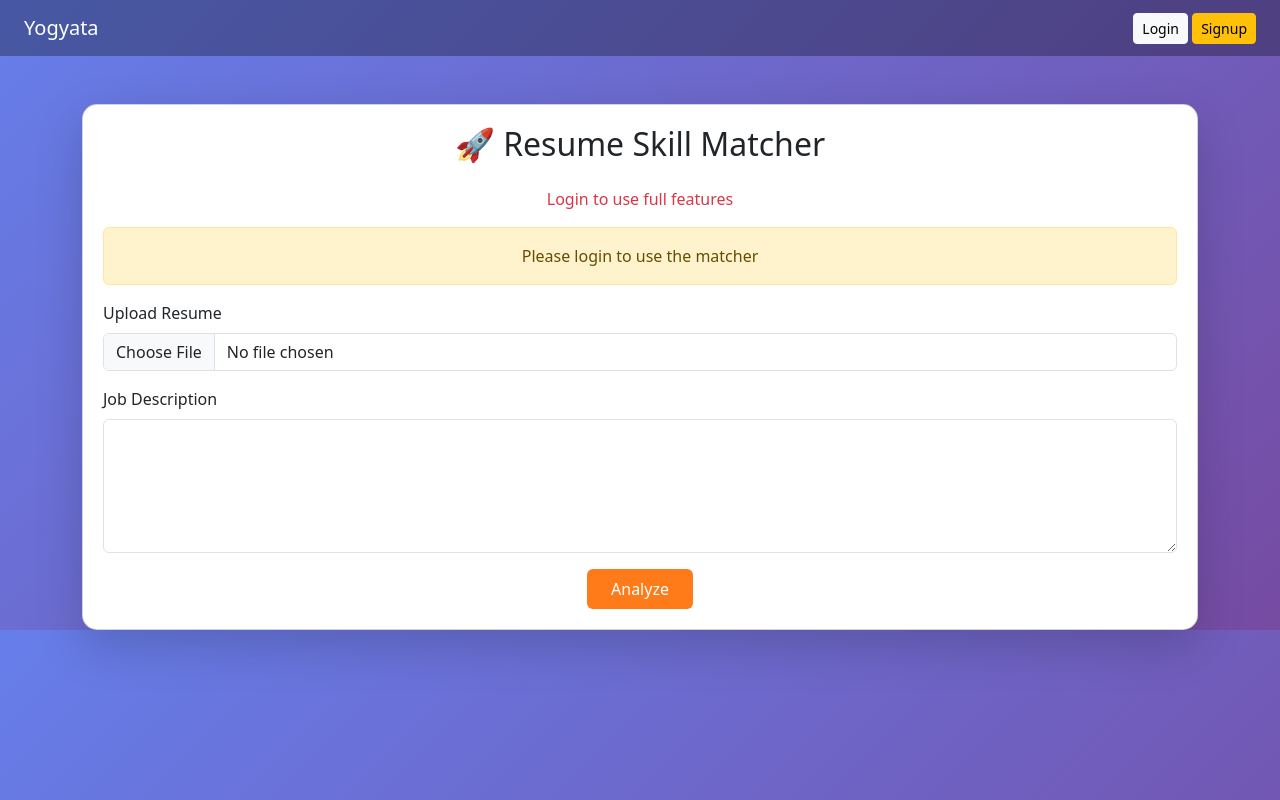
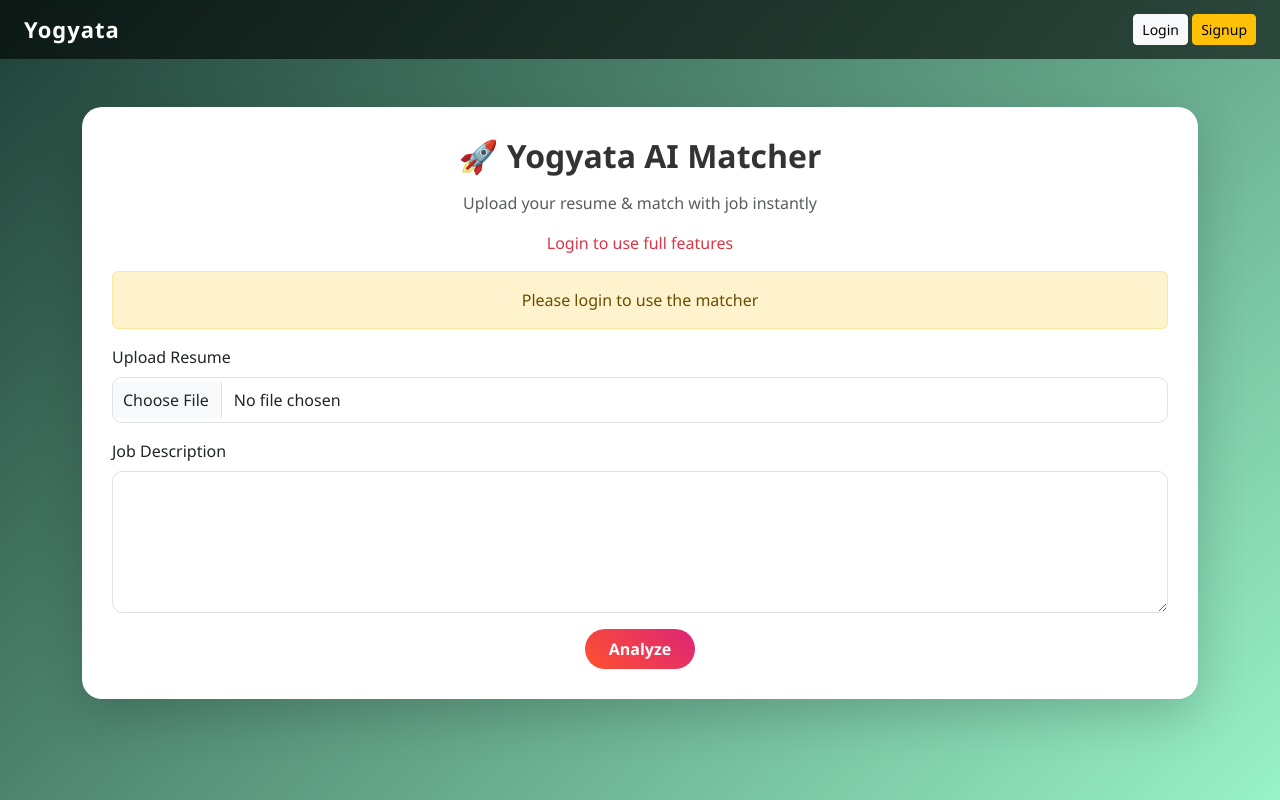
Before and after one commit to RAUNAKSHUKLA9939/yogyata-resume-skill-matcher, a Django app: page / in a window 1280 px wide. Run offline with Django 5.2, Linux system fonts and the light colour scheme.

Commit message:
Added AI resume matcher with TF-IDF and improved modern UI

```diff
--- a/matcher/templates/home.html
+++ b/matcher/templates/home.html
@@ -6,29 +6,68 @@
 
      <style>
     body {
-            background: linear-gradient(135deg, #667eea, #764ba2);
-            color: white;
+        background: linear-gradient(135deg, #1f4037, #99f2c8);
+        min-height: 100vh;
+        font-family: 'Segoe UI', sans-serif;
+    }
+
+    .navbar {
+        background: rgba(0, 0, 0, 0.6);
+        backdrop-filter: blur(10px);
+    }
+
+    .navbar-brand {
+        font-weight: bold;
+        font-size: 22px;
+        letter-spacing: 1px;
     }
 
     .card {
-            border-radius: 15px;
-            padding: 20px;
+        border-radius: 20px;
+        padding: 30px;
+        border: none;
+        background: rgba(255, 255, 255, 0.95);
+        backdrop-filter: blur(15px);
+        transition: 0.3s;
+    }
+
+    .card:hover {
+        transform: translateY(-5px);
+        box-shadow: 0 10px 30px rgba(0,0,0,0.2);
+    }
+
+    h2 {
+        font-weight: bold;
+        color: #333;
+    }
+
+    .form-control {
+        border-radius: 10px;
+        padding: 10px;
     }
 
     .btn-custom {
-            background-color: #ff7a18;
+        background: linear-gradient(45deg, #ff512f, #dd2476);
         border: none;
         color: white;
+        font-weight: bold;
         transition: 0.3s;
+        border-radius: 25px;
     }
 
     .btn-custom:hover {
-            background-color: #ff4b2b;
-            transform: scale(1.05);
+        transform: scale(1.08);
+        box-shadow: 0 5px 15px rgba(0,0,0,0.3);
     }
 
-        .navbar {
-            background: rgba(0,0,0,0.3);
+    .progress {
+        height: 20px;
+        border-radius: 20px;
+        margin-top: 10px;
+    }
+
+    .progress-bar {
+        background: linear-gradient(90deg, #00c6ff, #0072ff);
     }
 </style>
 </head>
@@ -54,7 +93,8 @@
 <div class="container mt-5">
     <div class="card shadow-lg bg-white text-dark">
 
-        <h2 class="text-center mb-4">🚀 Resume Skill Matcher</h2>
+        <h2 class="text-center mb-3">🚀 Yogyata AI Matcher</h2>
+<p class="text-center text-muted">Upload your resume & match with job instantly</p>
 
         <form method="POST" enctype="multipart/form-data">
             {% csrf_token %}
```
Lines whose indentation alone changed are shown as unchanged.
